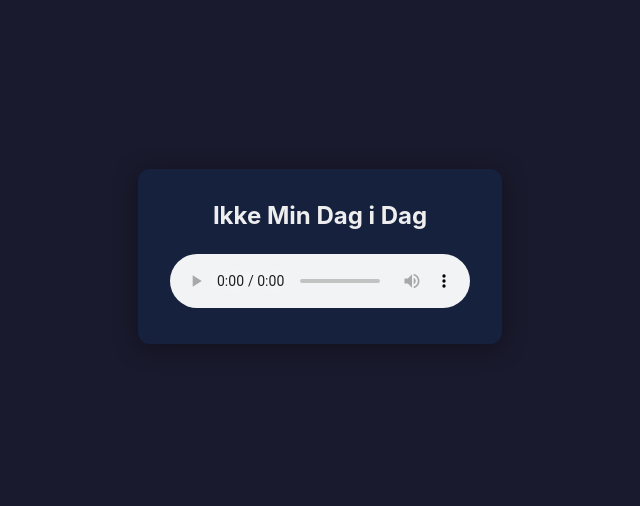
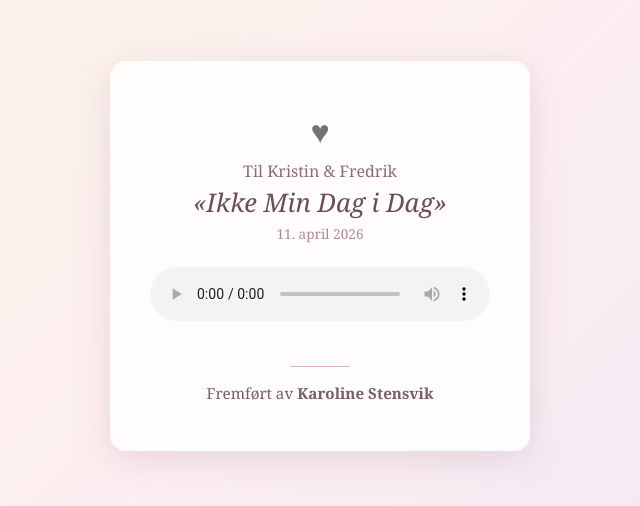
Before and after one commit to Beeee/beeee.github.io, a plain HTML site: page index.html in a window 1280 px wide. Shown: the part 144-650 px from the top of the page, without its empty margins (320-960 px from the left). Drawn offline with Linux system fonts and the light colour scheme.

Commit message:
Update index.html

```diff
--- a/index.html
+++ b/index.html
@@ -3,42 +3,81 @@
 <head>
     <meta charset="UTF-8">
     <meta name="viewport" content="width=device-width, initial-scale=1.0">
-    <title>Ikke Min Dag i Dag</title>
+    <title>Ikke Min Dag i Dag - Bryllupssang</title>
     <style>
         * { margin: 0; padding: 0; box-sizing: border-box; }
         body {
-            font-family: -apple-system, BlinkMacSystemFont, "Segoe UI", Roboto, sans-serif;
+            font-family: "Georgia", "Times New Roman", serif;
             display: flex;
             justify-content: center;
             align-items: center;
             min-height: 100vh;
-            background: #1a1a2e;
-            color: #eee;
+            background: linear-gradient(135deg, #fdf6e3, #fceef0, #f0e6f6);
+            color: #3a3a3a;
         }
         .player {
             text-align: center;
-            padding: 2rem;
-            background: #16213e;
-            border-radius: 12px;
-            box-shadow: 0 4px 24px rgba(0, 0, 0, 0.4);
+            padding: 3rem 2.5rem;
+            background: rgba(255, 255, 255, 0.85);
+            border-radius: 16px;
+            box-shadow: 0 8px 32px rgba(180, 140, 160, 0.25);
+            max-width: 420px;
+            width: 90%;
+        }
+        .ornament {
+            font-size: 2rem;
+            margin-bottom: 0.5rem;
+            opacity: 0.7;
         }
         h1 {
-            font-size: 1.5rem;
+            font-size: 1.6rem;
+            font-style: italic;
+            font-weight: normal;
+            margin-bottom: 0.3rem;
+            color: #6b4c5a;
+        }
+        .dedication {
+            font-size: 1rem;
+            color: #8c6a7a;
+            margin-bottom: 0.2rem;
+        }
+        .date {
+            font-size: 0.85rem;
+            color: #b08a9a;
             margin-bottom: 1.5rem;
         }
         audio {
             width: 100%;
-            min-width: 300px;
+            min-width: 280px;
+            margin-bottom: 1.5rem;
+        }
+        .artist {
+            font-size: 0.95rem;
+            color: #7a5c6a;
+        }
+        .artist span {
+            font-weight: bold;
+        }
+        .divider {
+            width: 60px;
+            height: 1px;
+            background: #d4b0c0;
+            margin: 1rem auto;
         }
     </style>
 </head>
 <body>
     <div class="player">
-        <h1>Ikke Min Dag i Dag</h1>
+        <div class="ornament">&hearts;</div>
+        <p class="dedication">Til Kristin &amp; Fredrik</p>
+        <h1>&laquo;Ikke Min Dag i Dag&raquo;</h1>
+        <p class="date">11. april 2026</p>
         <audio controls preload="metadata">
             <source src="Ikke Min Dag i Dag.mp3" type="audio/mpeg">
             Nettleseren din st&oslash;tter ikke lydavspilling.
         </audio>
+        <div class="divider"></div>
+        <p class="artist">Fremf&oslash;rt av <span>Karoline Stensvik</span></p>
     </div>
 </body>
 </html>
```
